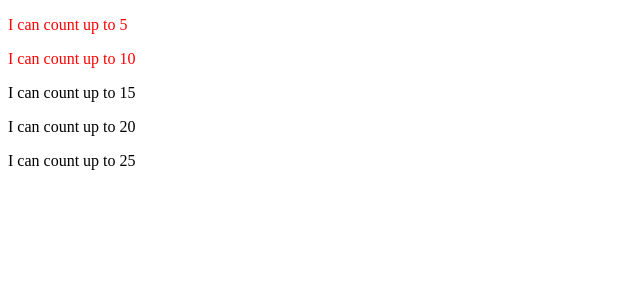
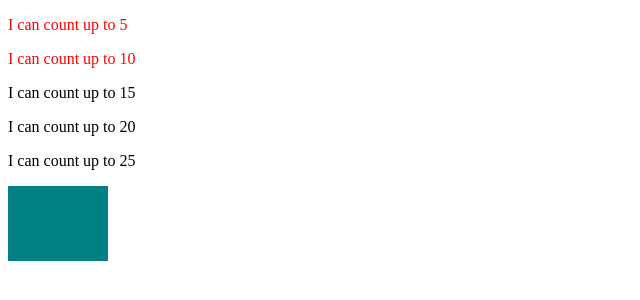
Before and after one commit to cflatts/d3-tutorial, a plain HTML site: page index.html in a window 1280 px wide. Shown: the whole page, without its empty margins (0-640 px from the left). Drawn offline with nearby package versions, Linux system fonts and the light colour scheme.

Commit message:
appended data to bar div

```diff
--- a/index.html
+++ b/index.html
@@ -4,16 +4,17 @@
     <head>
         <title>D3 Tutorial</title>
         <script src="https://d3js.org/d3.v4.js"></script>
+        <link rel = 'stylesheet' type = 'text/css' href = 'styles/styles.css'>
     </head>
 
     <body>
 
-        <div class = 'container'>
+
             <script type = 'text/javascript' class = 'usingEnter'>
 
                 var dataset = [5, 10, 15, 20, 25,]
 
-                d3.select('.container').selectAll('p')
+                d3.select('body').selectAll('p')
                     .data(dataset)
                     .enter()
                     .append('p')
@@ -29,7 +30,18 @@
                     })
 
             </script>
-        </div>
+
+
+            <script type = 'text/javascript' class = 'usingAttribute'>
+
+                var dataset = [5, 10, 15, 20, 25]
+
+                d3.select('body').selectAll('div')
+                    .data(dataset)
+                    .enter()
+                    .append('div')
+                    .attr('class', 'bar')
+            </script>
 
     </body>
 </html>
--- /dev/null
+++ b/styles/styles.css
@@ -0,0 +1,6 @@
+.bar {
+    width: 20px;
+    height: 75px;
+    background-color: teal;
+    display: inline-block;
+}
```
